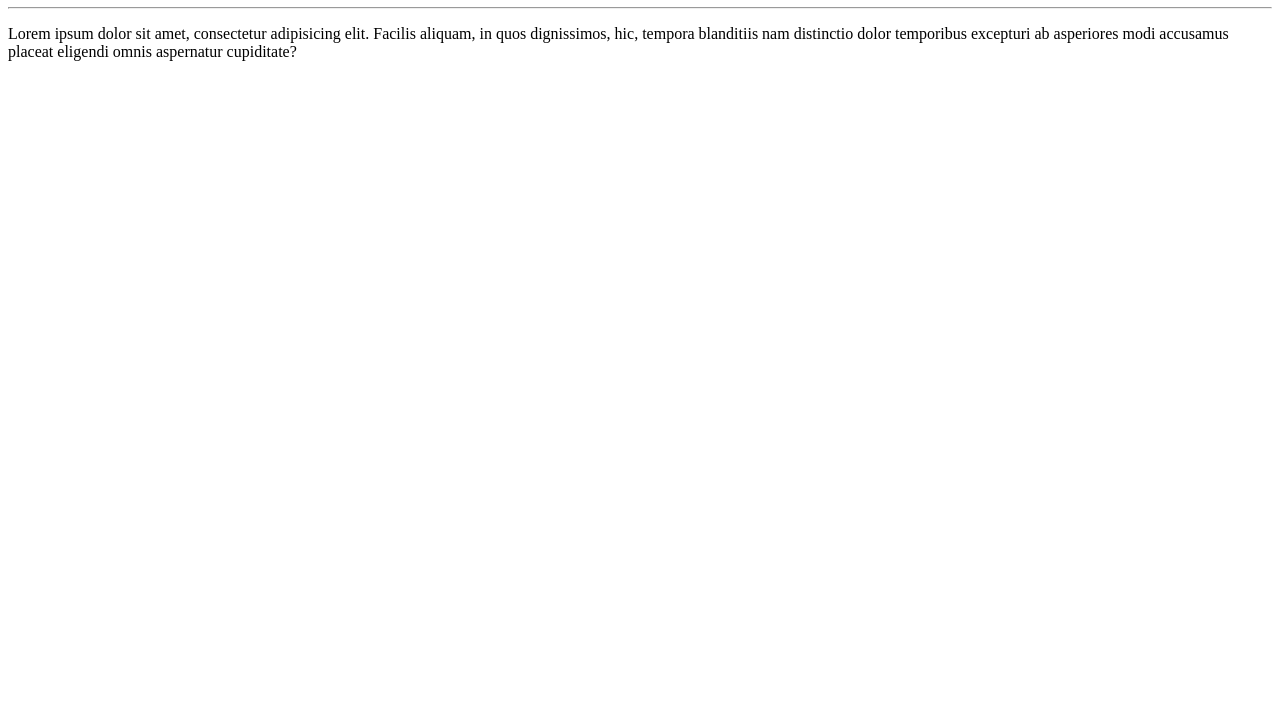
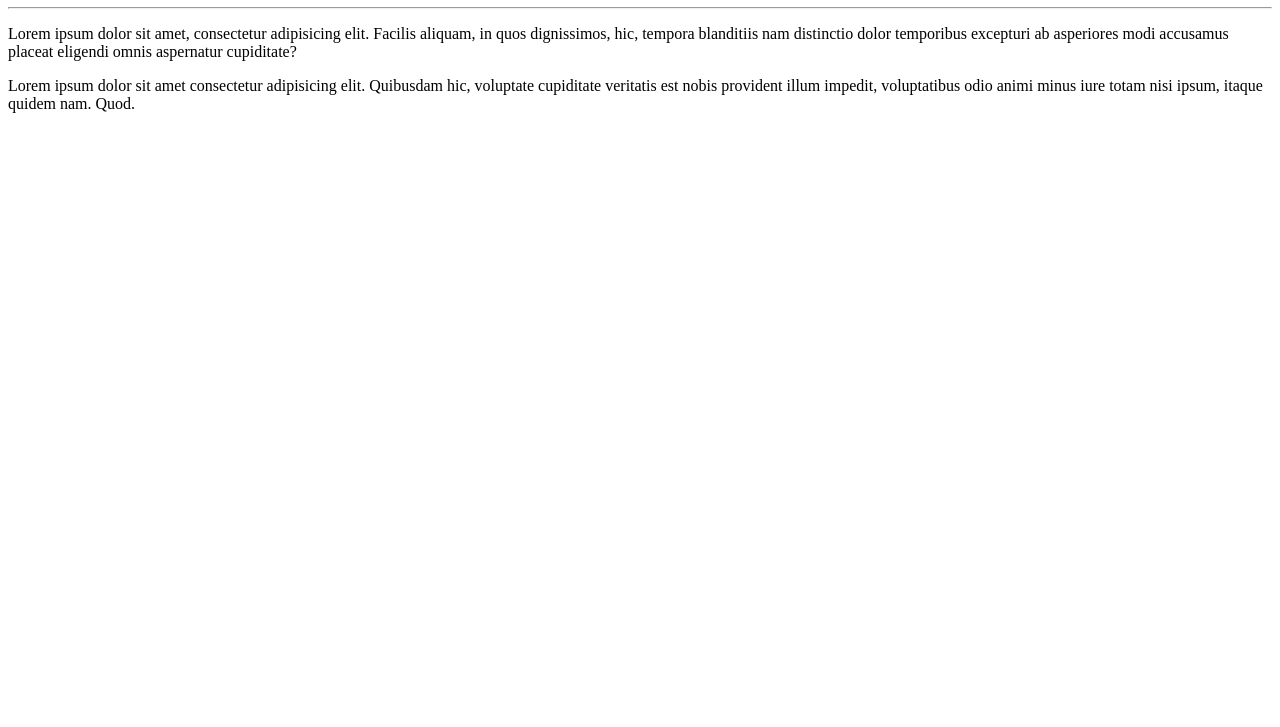
Before and after one commit to Eduardo-martins-lima/GitHub, a plain HTML site: page site/index.html in a window 1280 px wide. Shown: the part 73-800 px from the top of the page. Drawn offline with Linux system fonts and the light colour scheme.

Commit message:
criei um novo paragrafo

```diff
--- a/site/index.html
+++ b/site/index.html
@@ -9,5 +9,6 @@
     <h1>Olá, mundo</h1>
     <hr>
     <p>Lorem ipsum dolor sit amet, consectetur adipisicing elit. Facilis aliquam, in quos dignissimos, hic, tempora blanditiis nam distinctio dolor temporibus excepturi ab asperiores modi accusamus placeat eligendi omnis aspernatur cupiditate?</p>
+    <p>Lorem ipsum dolor sit amet consectetur adipisicing elit. Quibusdam hic, voluptate cupiditate veritatis est nobis provident illum impedit, voluptatibus odio animi minus iure totam nisi ipsum, itaque quidem nam. Quod.</p>
 </body>
 </html>
```
